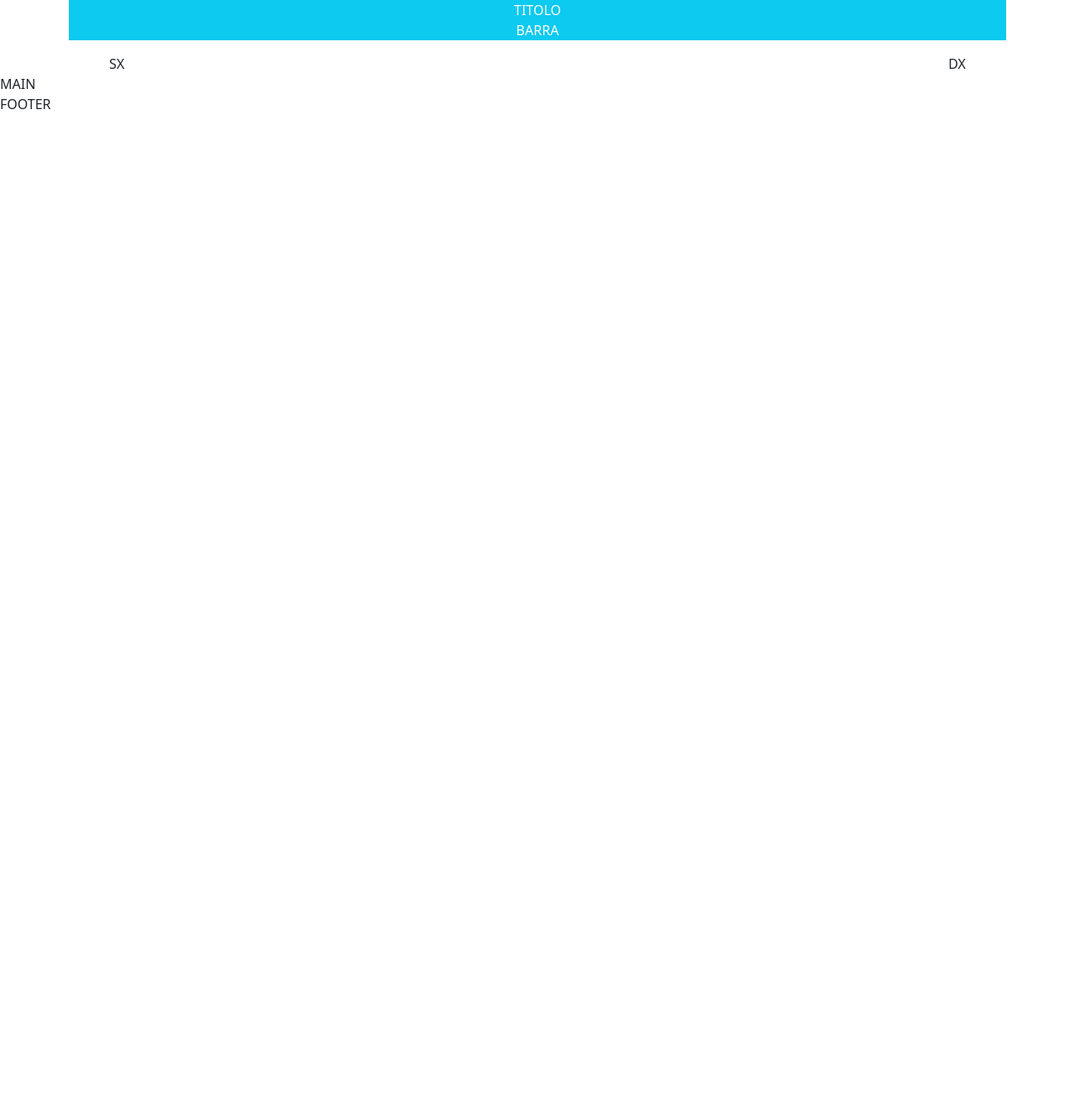
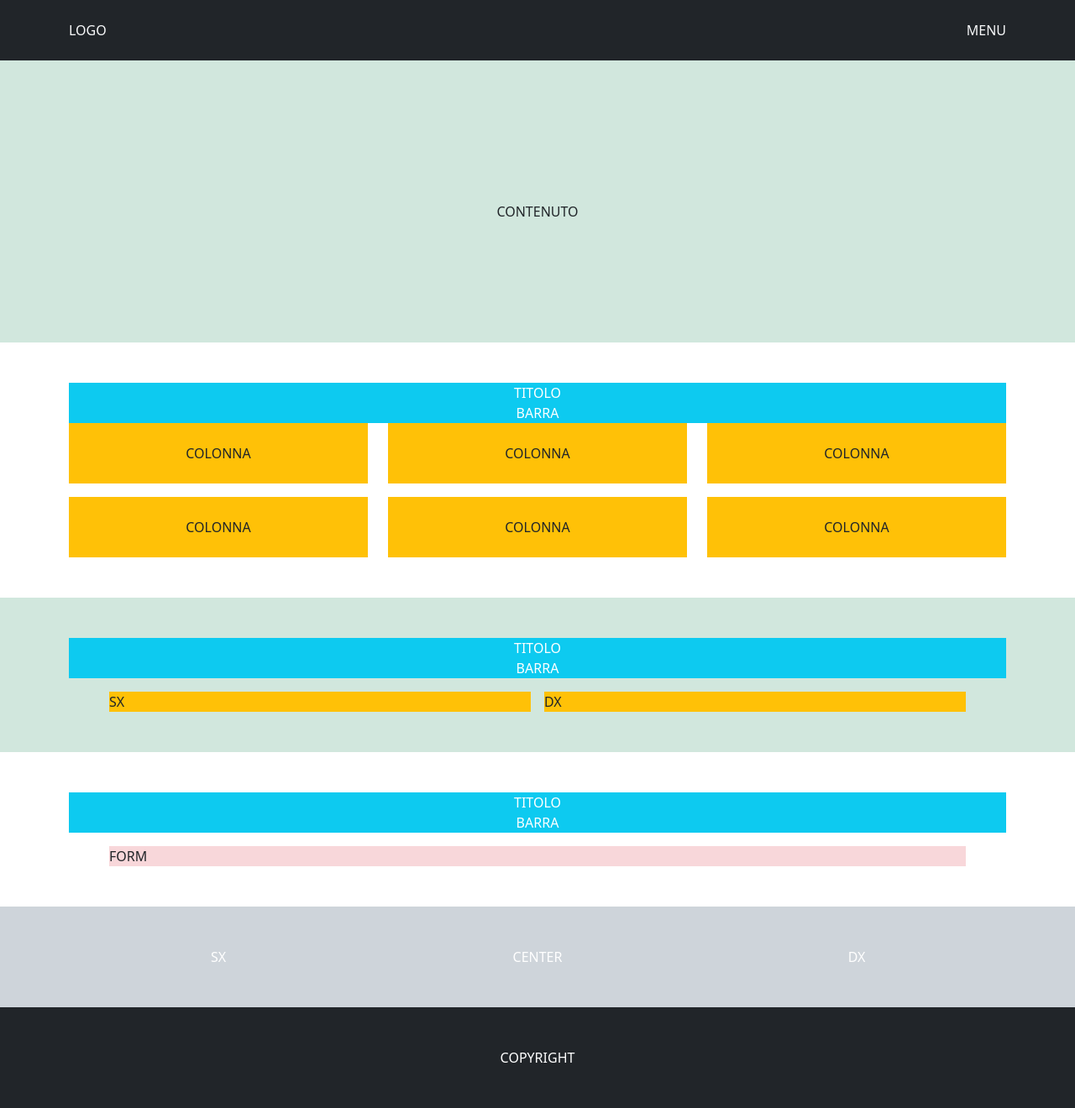
Before and after one commit to lpitto86/html-css-bootstrap-freelancer, a plain HTML site: page index.html in a window 1280 px wide. Shown: the whole page at 84% size. Before the commit the page ends 800 px from the top, so only its background shows below. Drawn offline with nearby package versions, Linux system fonts and the light colour scheme.

Commit message:
Prima immagine

```diff
--- a/index.html
+++ b/index.html
@@ -9,29 +9,141 @@
 <link rel="stylesheet" href="css/style.css">
 </head>
 <body>
-      <header>
+      <header class="bg-dark text-light py-4">
             <div class="container-md">
+                  <div class="row">
+                        <div class="col-6">
+                              LOGO
+                        </div>
+                        <div class="col-6 text-end">
+                              MENU
+                        </div>
+                        </nav>
+                  </div>
+            </div>
+      </header>
+      <main>
+            <section class="bg-success-subtle py-5">
+                  <div class="container-md">
+                        <div class="text-center">
+                              <br>
+                              <br>
+                              <br>
+                              <br>
+                              <br>
+                              CONTENUTO
+                              <br>
+                              <br>
+                              <br>
+                              <br>
+                              <br>
+                        </div>
+                  </div>
+            </section>
+
+            <section class="py-5">
+                  <div class="container-md">
+                        <div class="text-center bg-info text-white">
+                              TITOLO
+                              <br>
+                              BARRA
+                        </div>
+                        <div class="row gy-3">
+                              <div class="col-sm-12 col-md-6 col-lg-4">
+                                    <div class="text-center bg-warning py-4">
+                                          COLONNA
+                                    </div>
+                              </div>
+                              <div class="col-sm-12 col-md-6 col-lg-4">
+                                    <div class="text-center bg-warning py-4">
+                                          COLONNA
+                                    </div>
+                              </div>
+                              <div class="col-sm-12 col-md-6 col-lg-4">
+                                    <div class="text-center bg-warning py-4">
+                                          COLONNA
+                                    </div>
+                              </div>
+                              <div class="col-sm-12 col-md-6 col-lg-4">
+                                    <div class="text-center bg-warning py-4">
+                                          COLONNA
+                                    </div>
+                              </div>
+                              <div class="col-sm-12 col-md-6 col-lg-4">
+                                    <div class="text-center bg-warning py-4">
+                                          COLONNA
+                                    </div>
+                              </div>
+                              <div class="col-sm-12 col-md-6 col-lg-4">
+                                    <div class="text-center bg-warning py-4">
+                                          COLONNA
+                                    </div>
+                              </div>
+                        </div>
+                  </div>
+            </section>
+
+            <section class="py-5 bg-success-subtle">
+                  <div class="container-md">
                         <div class="text-center bg-info text-white mb-3">
                               TITOLO
                               <br>
                               BARRA
                         </div>
                         <div class="px-5">
-                  <div class="row">
-                        <div class="col">
-                              SX
-                        </div>
-                        <div class="col text-end">
-                              DX
+                              <div class="row g-3">
+                                    <div class="col-md-6">
+                                          <div class="bg-warning">
+                                                SX
+                                          </div>
+                                    </div>
+                                    <div class="col-md-6">
+                                          <div class="bg-warning">
+                                                DX
+                                          </div>
+                                    </div>
+                              </div>
                         </div>
                   </div>
-            </div>
-      </header>
-      <main>
-            MAIN
+            </section>
+
+            <section class="py-3 py-md-5">
+                  <div class="container-md">
+                        <div class="text-center bg-info text-white mb-3">
+                              TITOLO
+                              <br>
+                              BARRA
+                        </div>
+                        <div class="px-5">
+                              <div class="bg-danger-subtle">
+                                    FORM
+                              </div>
+                        </div>
+                  </div>
+            </section>
       </main>
       <footer>
-            FOOTER
+            <section class="bg-dark-subtle py-3 py-md-5">
+                  <div class="container-md">
+                        <div class="row row-cols-1 row-cols-md-3 text-center text-white">
+                              <div class="col">
+                                    SX
+                              </div>
+                              <div class="col">
+                                    CENTER
+                              </div>
+                              <div class="col">
+                                    DX
+                              </div>
+                        </div>
+                  </div>
+            </section>
+
+            <section class="bg-dark py-3 py-md-5">
+                  <div class="container-md text-center text-white">
+                        COPYRIGHT
+                  </div>
+            </section>
       </footer>
 
 </body>
```
